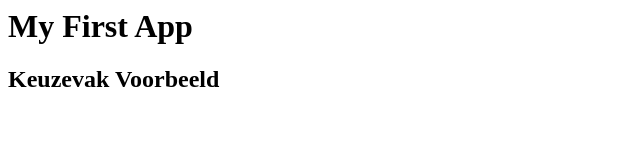
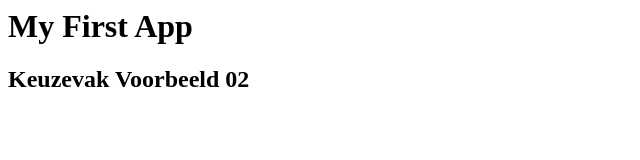
Before and after one commit to broezer/my-first-app, a plain HTML site: page index.html in a window 1280 px wide. Shown: the full height of the page, 0-640 px from the left. Drawn offline with Linux system fonts and the light colour scheme.

Commit message:
updated example 02

```diff
--- a/index.html
+++ b/index.html
@@ -1,2 +1,2 @@
 <h1>My First App</h1>
-<h2>Keuzevak Voorbeeld</h2>
+<h2>Keuzevak Voorbeeld 02</h2>
```
